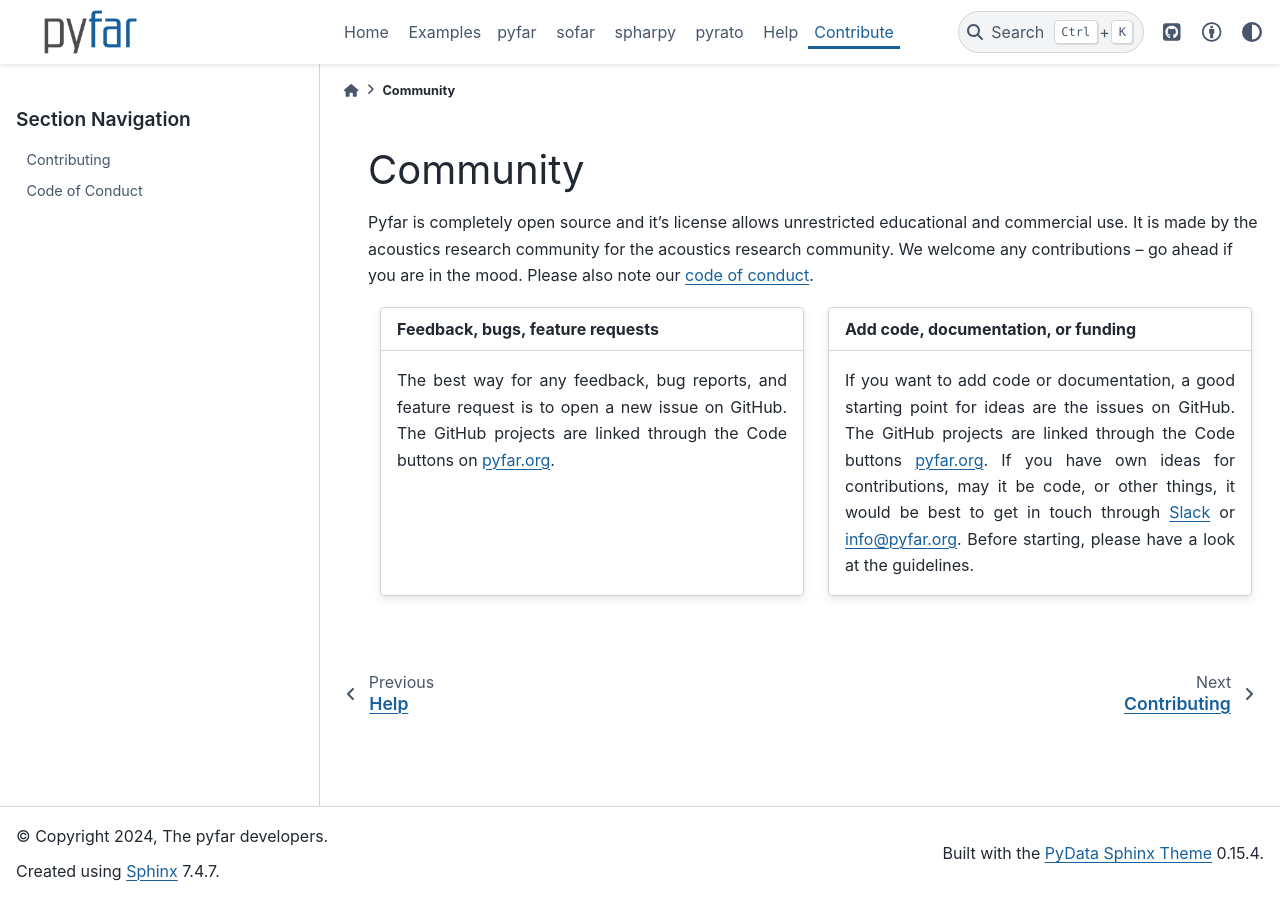
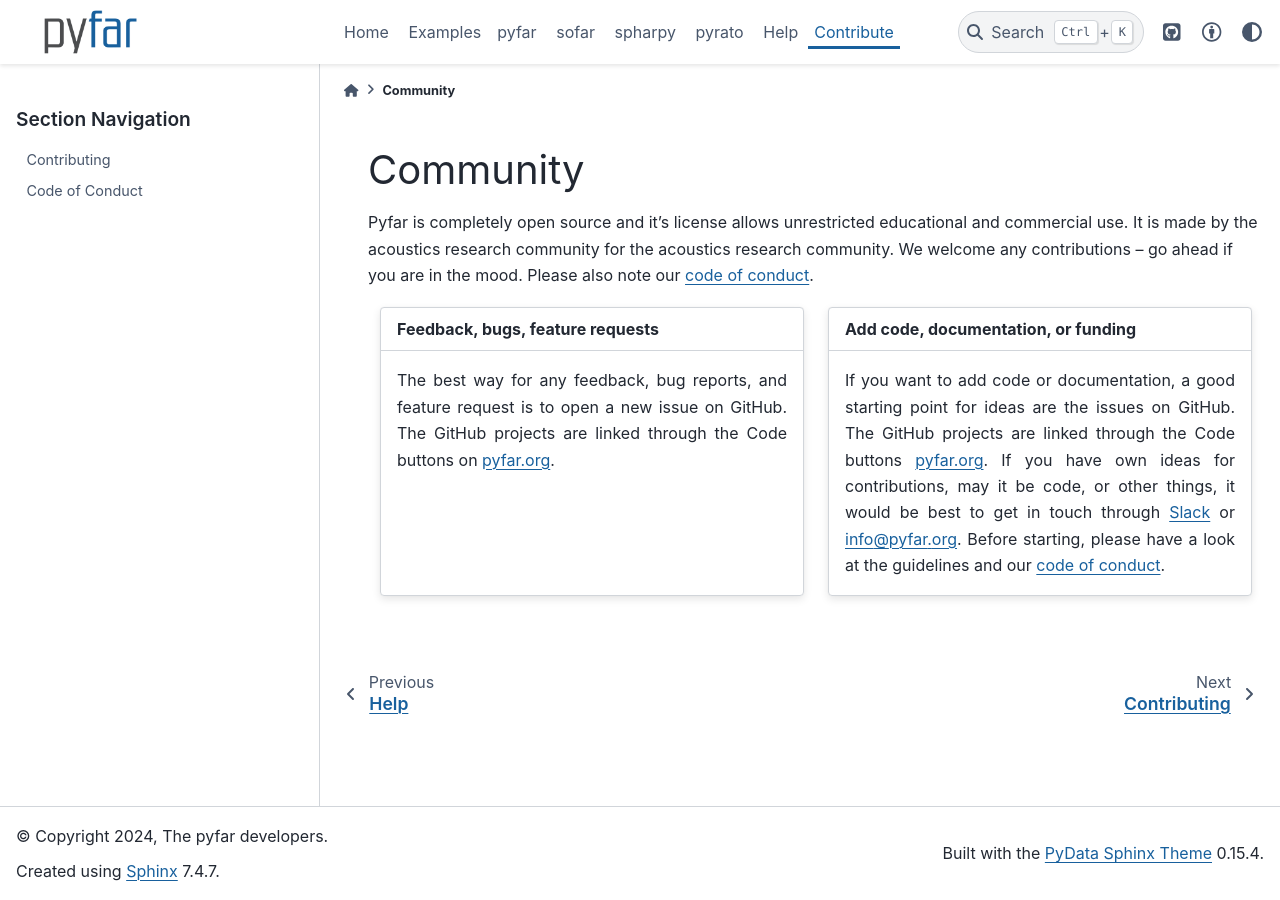
Before and after one commit to pyfar/gallery, a Sphinx documentation site: the page built from docs/community/index.rst, in a window 1280 px wide. Built offline with Sphinx 7.4.7 and the PyData theme 0.15.4, drawn with Linux system fonts in a browser that asks for light colours; pages that are not in the unit, such as notebooks, are missing from menus.

Commit message:
Feat: add code of conduct link to info tile

```diff
--- a/docs/community/index.rst
+++ b/docs/community/index.rst
@@ -30,7 +30,7 @@ community for the acoustics research community. We welcome any contributions
       are the issues on GitHub. The GitHub projects are linked through the
       Code buttons `pyfar.org <https://pyfar.org>`_. If you have own ideas for contributions, may it be
       code, or other things, it would be best to get in touch through `Slack <https://join.slack.com/t/pyfar/shared_invite/zt-2eacdhww2-iUiPnh_wuqg2zD939wL4kw>`_
-      or info@pyfar.org. Before starting, please have a look at the guidelines.
+      or info@pyfar.org. Before starting, please have a look at the guidelines and our `code of conduct`_.
 
 |
 
```
